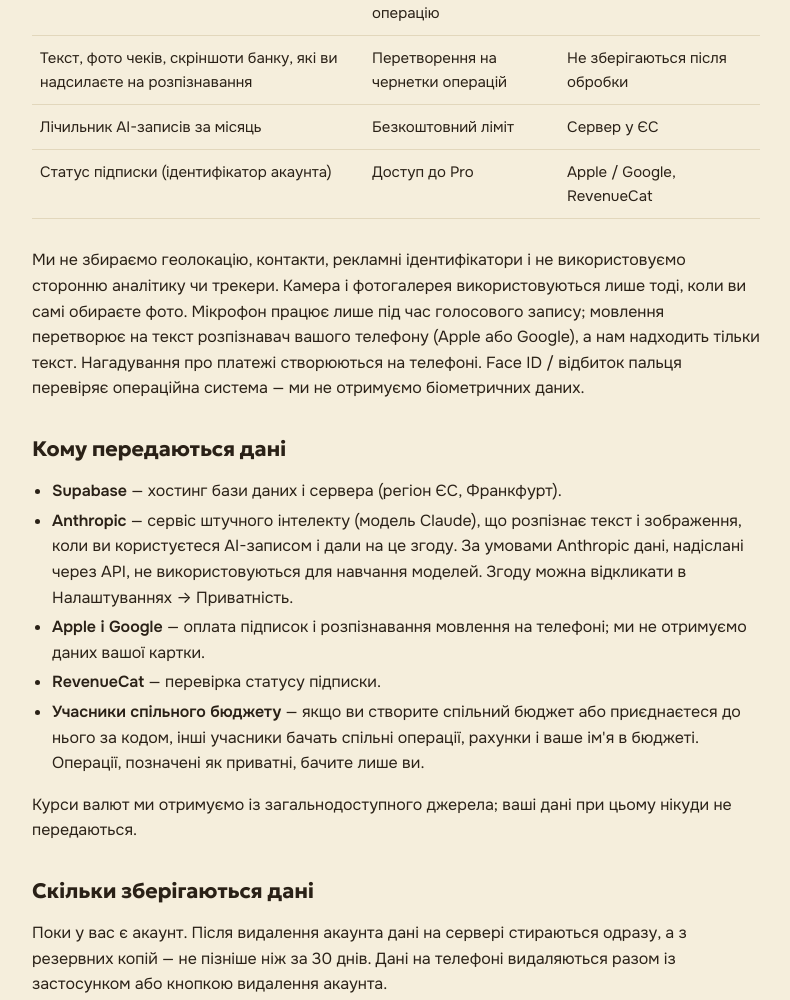
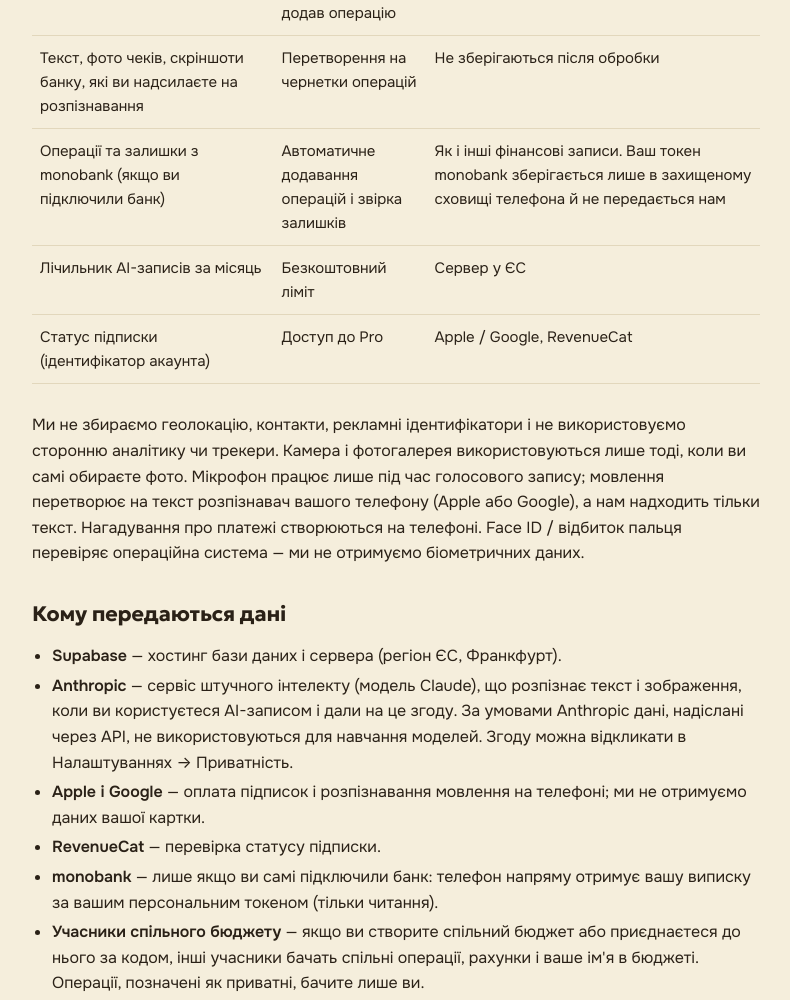
Before and after one commit to zhyto-app/zhyto-web, a plain HTML site: page privacy/index.html in a window 1280 px wide. Shown: the part 947-1947 px from the top of the page, without its empty margins (244-1034 px from the left). Drawn offline with Linux system fonts and the light colour scheme.

Commit message:
Privacy: monobank connection

```diff
--- a/privacy/index.html
+++ b/privacy/index.html
@@ -39,6 +39,7 @@
     <tr><td>Пошта або ідентифікатор Apple ID (при вході)</td><td>Вхід в акаунт і синхронізація</td><td>Сервер у ЄС</td></tr>
     <tr><td>Ім'я, яке ви вказали в спільному бюджеті</td><td>Показати іншим учасникам, хто додав операцію</td><td>Сервер у ЄС</td></tr>
     <tr><td>Текст, фото чеків, скріншоти банку, які ви надсилаєте на розпізнавання</td><td>Перетворення на чернетки операцій</td><td>Не зберігаються після обробки</td></tr>
+    <tr><td>Операції та залишки з monobank (якщо ви підключили банк)</td><td>Автоматичне додавання операцій і звірка залишків</td><td>Як і інші фінансові записи. Ваш токен monobank зберігається лише в захищеному сховищі телефона й не передається нам</td></tr>
     <tr><td>Лічильник AI-записів за місяць</td><td>Безкоштовний ліміт</td><td>Сервер у ЄС</td></tr>
     <tr><td>Статус підписки (ідентифікатор акаунта)</td><td>Доступ до Pro</td><td>Apple / Google, RevenueCat</td></tr>
   </table></div>
@@ -49,6 +50,7 @@
     <li><b>Anthropic</b> — сервіс штучного інтелекту (модель Claude), що розпізнає текст і зображення, коли ви користуєтеся AI-записом і дали на це згоду. За умовами Anthropic дані, надіслані через API, не використовуються для навчання моделей. Згоду можна відкликати в Налаштуваннях → Приватність.</li>
     <li><b>Apple і Google</b> — оплата підписок і розпізнавання мовлення на телефоні; ми не отримуємо даних вашої картки.</li>
     <li><b>RevenueCat</b> — перевірка статусу підписки.</li>
+    <li><b>monobank</b> — лише якщо ви самі підключили банк: телефон напряму отримує вашу виписку за вашим персональним токеном (тільки читання).</li>
     <li><b>Учасники спільного бюджету</b> — якщо ви створите спільний бюджет або приєднаєтеся до нього за кодом, інші учасники бачать спільні операції, рахунки і ваше ім'я в бюджеті. Операції, позначені як приватні, бачите лише ви.</li>
   </ul>
   <p>Курси валют ми отримуємо із загальнодоступного джерела; ваші дані при цьому нікуди не передаються.</p>
@@ -81,6 +83,7 @@
     <tr><td>Email or Apple ID identifier (when you sign in)</td><td>Sign-in and sync</td><td>EU server</td></tr>
     <tr><td>The name you set in a shared budget</td><td>Showing members who added an entry</td><td>EU server</td></tr>
     <tr><td>Text, receipt photos, bank screenshots you submit for recognition</td><td>Turning them into draft transactions</td><td>Not kept after processing</td></tr>
+    <tr><td>Transactions and balances from monobank (if you connect the bank)</td><td>Adding transactions automatically and matching balances</td><td>Like other financial records. Your monobank token is kept only in the phone's secure storage and never sent to us</td></tr>
     <tr><td>Monthly AI entry counter</td><td>Free tier limit</td><td>EU server</td></tr>
     <tr><td>Subscription status (account identifier)</td><td>Pro access</td><td>Apple / Google, RevenueCat</td></tr>
   </table></div>
@@ -91,6 +94,7 @@
     <li><b>Anthropic</b> — the AI service (Claude model) that recognises text and images when you use AI entry and have consented. Under Anthropic's terms, data sent through its API is not used to train models. You can withdraw consent in Settings → Privacy.</li>
     <li><b>Apple and Google</b> — subscription payments and on-device speech recognition; we never receive your card details.</li>
     <li><b>RevenueCat</b> — subscription status checks.</li>
+    <li><b>monobank</b> — only if you connect it yourself: your phone fetches your statement directly using your personal read-only token.</li>
     <li><b>Shared budget members</b> — if you create or join a shared budget, its members see shared transactions, accounts and your display name. Transactions marked private are visible only to you.</li>
   </ul>
   <h2>Retention</h2>
```
